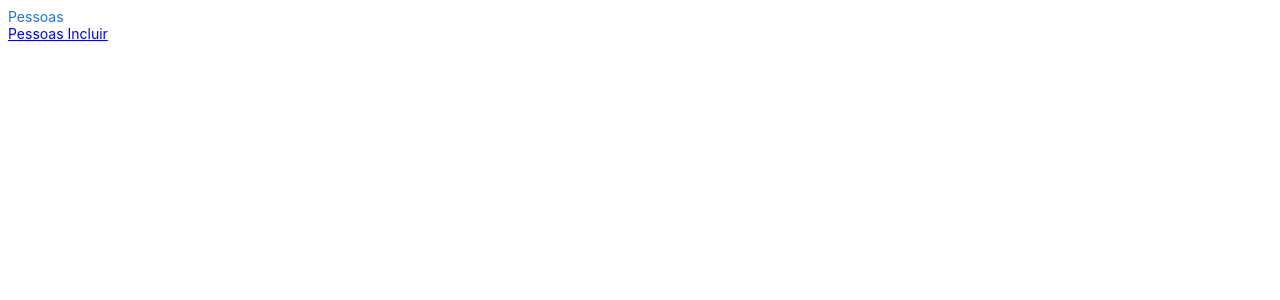
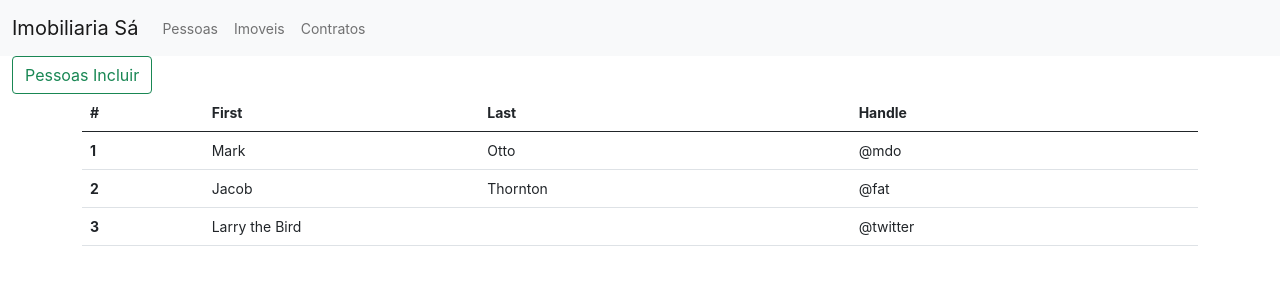
Before and after one commit to cclebber/imobiliaria-sa-front, an Angular app: page /pessoas in a window 1280 px wide. Shown: the top 300 px of the page. Built offline with nearby package versions, Linux system fonts and the light colour scheme.

Commit message:
padrão incial de inclusão e lista

```diff
--- a/src/app/app.component.html
+++ b/src/app/app.component.html
@@ -298,9 +298,31 @@
   }
 </style>
 
-<div>
-  <a class="button" routerLink="/pessoas">Pessoas</a>
-</div>
+
+<nav class="navbar navbar-expand-lg navbar-light bg-light">
+  <div class="container-fluid">
+    <a class="navbar-brand" href="#">Imobiliaria Sá</a>
+    <button class="navbar-toggler" type="button" data-bs-toggle="collapse" data-bs-target="#navbarNav" aria-controls="navbarNav" aria-expanded="false" aria-label="Toggle navigation">
+      <span class="navbar-toggler-icon"></span>
+    </button>
+    <div class="collapse navbar-collapse" id="navbarNav">
+      <ul class="navbar-nav">
+        <!-- <li class="nav-item">
+          <a class="nav-link active" aria-current="page" routerLink="/">Home</a>
+        </li> -->
+        <li class="nav-item">
+          <a class="nav-link" routerLink="/pessoas">Pessoas</a>
+        </li>
+        <li class="nav-item">
+          <a class="nav-link" routerLink="/imoveis">Imoveis</a>
+        </li>
+        <li class="nav-item">
+          <a class="nav-link" routerLink="/contratos">Contratos</a>
+        </li>
+      </ul>
+    </div>
+  </div>
+</nav>
 
 
 <!-- * * * * * * * * * * * * * * * * * * * * * * * * * * * * * * * -->
--- /dev/null
+++ b/src/app/models/pessoa.ts
@@ -0,0 +1,9 @@
+export class Pessoa {
+
+    constructor(
+      public id: number,
+      public name: string,
+      public alterEgo?: string
+    ) {  }
+
+}
--- a/src/app/pessoas-incluir/pessoas-incluir.component.html
+++ b/src/app/pessoas-incluir/pessoas-incluir.component.html
@@ -1 +1,23 @@
-<p>pessoas-incluir works!</p>
+<div class="container">
+<h1>Incluir Pessoa</h1>
+
+<form>
+    <div class="form-group">
+      <label for="name">Name</label>
+      <input type="text" class="form-control" id="name">
+      <div class="alert alert-danger">
+        Name is required
+      </div>
+    </div>
+
+    <div class="form-group">
+      <label for="alterEgo">Alter Ego</label>
+      <input type="text" class="form-control" id="alterEgo">
+    </div>
+
+    <button type="button" class="btn btn-default"  (click)="onSubmit()">Adicionar</button>
+
+  </form>
+
+
+</div>
--- a/src/app/pessoas-incluir/pessoas-incluir.component.ts
+++ b/src/app/pessoas-incluir/pessoas-incluir.component.ts
@@ -1,15 +1,25 @@
 import { Component, OnInit } from '@angular/core';
+import { Pessoa } from '../models/pessoa';
 
 @Component({
   selector: 'app-pessoas-incluir',
   templateUrl: './pessoas-incluir.component.html',
   styleUrls: ['./pessoas-incluir.component.scss']
 })
+
 export class PessoasIncluirComponent implements OnInit {
+
+  submitted = false;
 
   constructor() { }
 
   ngOnInit(): void {
   }
 
+  onSubmit() {
+     this.submitted = true;
+     console.info('teste');
+
+    }
+
 }
--- a/src/app/pessoas/pessoas.component.html
+++ b/src/app/pessoas/pessoas.component.html
@@ -1 +1,38 @@
-<a class="button" routerLink="/pessoas-incluir">Pessoas Incluir</a>
+<div class="nav">
+    <div class="container-fluid">
+        <a class="btn btn-outline-success" routerLink="/pessoas-incluir">Pessoas Incluir</a>
+
+    </div>
+</div>
+<div class="container">
+
+    <table class="table">
+        <thead>
+          <tr>
+            <th scope="col">#</th>
+            <th scope="col">First</th>
+            <th scope="col">Last</th>
+            <th scope="col">Handle</th>
+          </tr>
+        </thead>
+        <tbody>
+          <tr>
+            <th scope="row">1</th>
+            <td>Mark</td>
+            <td>Otto</td>
+            <td>@mdo</td>
+          </tr>
+          <tr>
+            <th scope="row">2</th>
+            <td>Jacob</td>
+            <td>Thornton</td>
+            <td>@fat</td>
+          </tr>
+          <tr>
+            <th scope="row">3</th>
+            <td colspan="2">Larry the Bird</td>
+            <td>@twitter</td>
+          </tr>
+        </tbody>
+      </table>
+</div>
--- a/src/index.html
+++ b/src/index.html
@@ -6,6 +6,7 @@
   <base href="/">
   <meta name="viewport" content="width=device-width, initial-scale=1">
   <link rel="icon" type="image/x-icon" href="favicon.ico">
+  <link href="https://cdn.jsdelivr.net/npm/bootstrap@5.0.0-beta1/dist/css/bootstrap.min.css" rel="stylesheet" integrity="sha384-giJF6kkoqNQ00vy+HMDP7azOuL0xtbfIcaT9wjKHr8RbDVddVHyTfAAsrekwKmP1" crossorigin="anonymous">
 </head>
 <body>
   <app-root></app-root>
```
